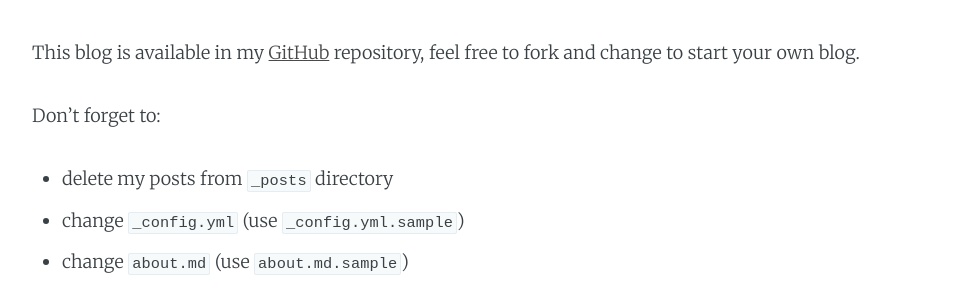
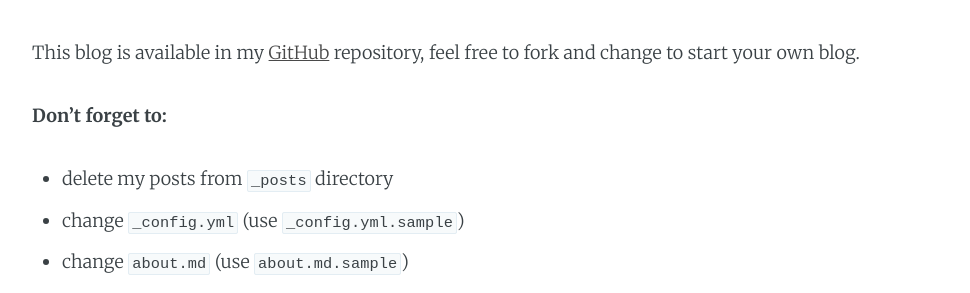
Before and after one commit to alikthename/sotnikdv.github.io, a Jekyll site: the page built from _posts/2015-03-29-i-wanna-blog.markdown, in a window 1280 px wide. Shown: the part 601-894 px from the top of the page, without its empty margins (153-1123 px from the left). Built offline with Jekyll 4.4.1, drawn with Linux system fonts in a browser that asks for light colours; Markdown is read by kramdown in place of the engine named in the settings; comment, search, counter and statistics services are not loaded.

```diff
--- a/_posts/2015-03-29-i-wanna-blog.markdown
+++ b/_posts/2015-03-29-i-wanna-blog.markdown
@@ -16,11 +16,11 @@ I decided to go with simple static site and external systems for comments etc. S
 
 This blog is available in my [GitHub](https://github.com/sotnikdv/sotnikdv.github.io) repository, feel free to fork and change to start your own blog.
 
-Don't forget to:
-- delete my posts from `_posts` directory
-- change `_config.yml` (use `_config.yml.sample`)
-- change `about.md` (use `about.md.sample`)
-- change Disqus section in `_layouts/post.html` to your own block, line 52
+**Don't forget to:**
+* delete my posts from `_posts` directory
+* change `_config.yml` (use `_config.yml.sample`)
+* change `about.md` (use `about.md.sample`)
+* change Disqus section in `_layouts/post.html` to your own block, line 52
 
 **Take a look** at the [Textile Reference Manual for RedCloth 4](http://redcloth.org/textile/) which is a simple text markup language used in this blog.
 
```
